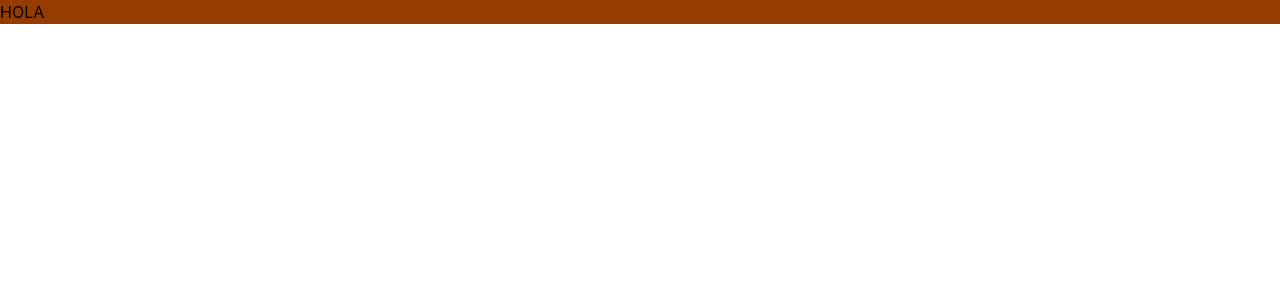
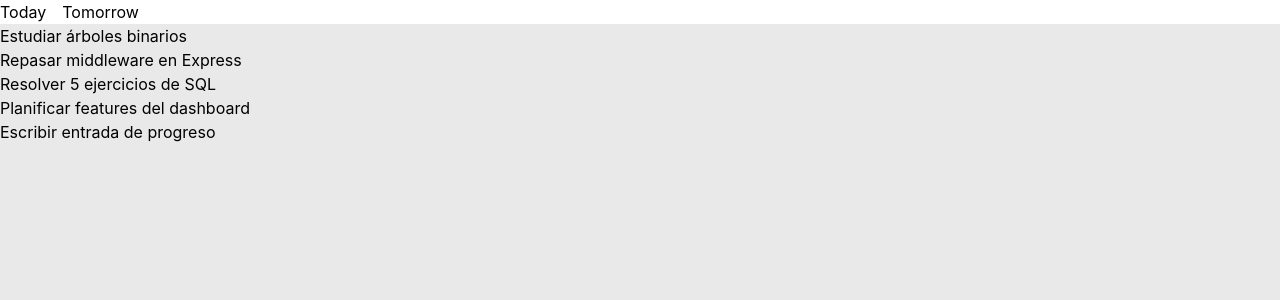
Before and after one commit to s-ricchini/ricchiTracker, a React app in the folder frontend/: page / in a window 1280 px wide. Shown: the top 300 px of the page. Built offline with nearby package versions, Linux system fonts and the light colour scheme; the HTML template or start-up script is replaced by a standard one.

Commit message:
la todo list ya muestra las tareas de hoy y de manana, falta agregarles funcionalidad y formulario de creacion

```diff
--- a/frontend/src/App.jsx
+++ b/frontend/src/App.jsx
@@ -1,14 +1,12 @@
-import { useState } from 'react'
-import reactLogo from './assets/react.svg'
-import viteLogo from '/vite.svg'
+
 import './App.css'
+import TodoList from './features/todoList/components/TodoList'
+
 
 function App() {
   return (
     <div>
-      <h1 className='bg-amber-800'>
-        HOLA
-      </h1>
+      <TodoList></TodoList>
     </div>
   )
 }
--- /dev/null
+++ b/frontend/src/features/todoList/components/Task.jsx
@@ -0,0 +1,13 @@
+
+
+function Task({task,handleDelete}){
+    return(
+        <div>
+            <p>{task.title}</p>
+        </div>
+    )
+
+
+}
+
+export default Task;
--- /dev/null
+++ b/frontend/src/features/todoList/components/TaskList.jsx
@@ -0,0 +1,22 @@
+import Task from "./Task";
+
+function TaskList({tasks,setTasks}){
+
+    function handleDelete(id){
+       console.log('eliminar')
+    }
+
+    const list = tasks.map(task => {
+        return <Task task ={task} handleDelete = {handleDelete}  key={task.id}></Task>
+    });
+
+
+
+
+    return(
+        <div>{list}</div>
+    );
+
+}
+
+export default TaskList
--- /dev/null
+++ b/frontend/src/features/todoList/components/TodoList.jsx
@@ -0,0 +1,95 @@
+import { useState } from "react";
+import TaskList from "./TaskList";
+
+function TodoList(){
+    //array de perueba
+    const todosHoy = [
+        {
+            id: 1,
+            title: "Estudiar árboles binarios",
+            completed: false,
+            created_at: "2026-02-26"
+        },
+        {
+            id: 2,
+            title: "Repasar middleware en Express",
+            completed: true,
+            created_at: "2026-02-26"
+        },
+        {
+            id: 3,
+            title: "Resolver 5 ejercicios de SQL",
+            completed: false,
+            created_at: "2026-02-26"
+        },
+        {
+            id: 4,
+            title: "Planificar features del dashboard",
+            completed: true,
+            created_at: "2026-02-26"
+        },
+        {
+            id: 5,
+            title: "Escribir entrada de progreso",
+            completed: false,
+            created_at: "2026-02-26"
+        }
+    ];
+
+    const todosManana = [
+        {
+            id: 6,
+            title: "Implementar endpoint de folders",
+            completed: false,
+            created_at: "2026-02-27"
+        },
+        {
+            id: 7,
+            title: "Conectar frontend con backend (mock)",
+            completed: false,
+            created_at: "2026-02-27"
+        },
+        {
+            id: 8,
+            title: "Agregar filtro por carpeta",
+            completed: false,
+            created_at: "2026-02-27"
+        },
+        {
+            id: 9,
+            title: "Optimizar estructura de features",
+            completed: false,
+            created_at: "2026-02-27"
+        },
+        {
+            id: 10,
+            title: "Revisar diseño de base de datos",
+            completed: false,
+            created_at: "2026-02-27"
+        }
+    ];
+
+
+    //3 ESTADOS
+    // 1 tareas de hoy + las inconclusas
+    // 2 tareas de manana
+    // 3 el dia que se va a mostrar actualente
+
+    const [today,setToday] = useState(todosHoy)
+    const [tomorrow,setTomorow] = useState(todosManana)
+    const [selected,setSelected] = useState('today')
+
+
+    return(
+        <div>
+            <div className="bg-white flex gap-4 text-md ">
+                <button onClick={() => {setSelected('today')}}>Today</button>
+                <button onClick={() => {setSelected('tomorrow')}}>Tomorrow</button>
+            </div>
+            {selected === "today" ? <TaskList tasks={today} setTasks={setToday}></TaskList> : <TaskList tasks={tomorrow} setTasks={setTomorow}></TaskList> }
+        </div>
+
+    );
+}
+
+export default TodoList;
--- a/frontend/src/index.css
+++ b/frontend/src/index.css
@@ -1 +1,5 @@
 @import "tailwindcss";
+
+body {
+  background-color: rgb(233, 233, 233);
+}
```
